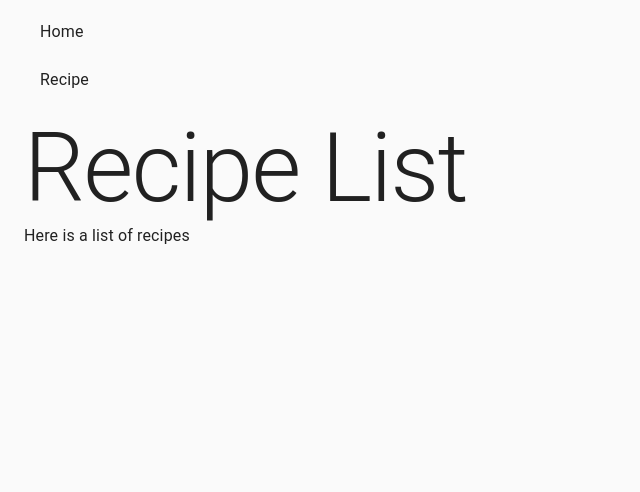
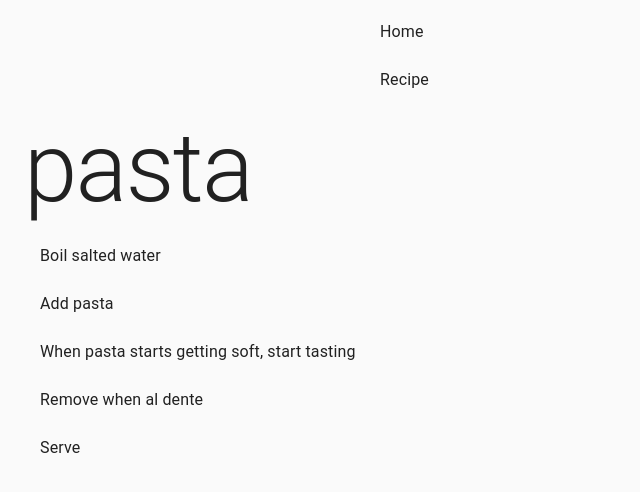
Before and after one commit to samuwen/didactic-octo-giggle, a React (Create React App) app: page /recipe/0 in a window 1280 px wide. Shown: the top 492 px of the page, without its empty margins (0-640 px from the left). Built offline with nearby package versions, Linux system fonts and the light colour scheme.

Commit message:
got recipe detail pages hooked up

```diff
--- a/src/App.tsx
+++ b/src/App.tsx
@@ -5,16 +5,16 @@ import ListItemLink from "./components/ListItemLink";
 
 const App = () => {
   return (
-    <React.Fragment>
-      <Container>
+    <>
+      <Container maxWidth="sm">
         <List component="nav">
           <ListItemLink primary="Home" to="/" />
-          <ListItemLink primary="Recipe" to="/recipe" />
+          <ListItemLink primary="Recipe" to="/recipes" />
         </List>
       </Container>
       <CssBaseline />
       <ReactRouter />
-    </React.Fragment>
+    </>
   );
 };
 
--- a/src/Routes.tsx
+++ b/src/Routes.tsx
@@ -1,14 +1,18 @@
 import React from "react";
-import { Switch, Route } from "react-router-dom";
+import { Switch, Route, useRouteMatch } from "react-router-dom";
 import Home from "./screens/Home";
 import RecipeList from "./screens/RecipeList";
+import RecipeDetail from "./screens/RecipeDetail";
 
 const ReactRouter = () => {
+  const match = useRouteMatch();
+
   return (
     <React.Fragment>
       <Switch>
         <Route exact path="/" component={Home} />
-        <Route path="/recipe" component={RecipeList} />
+        <Route exact path="/recipes" component={RecipeList} />
+        <Route exact path="/recipe/:recipeId" component={RecipeDetail} />
       </Switch>
     </React.Fragment>
   );
--- /dev/null
+++ b/src/assets/staticRecipes.ts
@@ -0,0 +1,33 @@
+const recipes = [
+  {
+    name: "pasta",
+    id: 0,
+    directions: [
+      "Boil salted water",
+      "Add pasta",
+      "When pasta starts getting soft, start tasting",
+      "Remove when al dente",
+      "Serve",
+    ],
+  },
+  {
+    name: "chicken",
+    id: 1,
+    directions: [
+      "Season",
+      "Heat pan on medium-high",
+      "Add oil",
+      "Sear chicken for a minute",
+      "Flip chicken",
+      "Turn heat down to medium low",
+      "Cover pan",
+      "Cook for 10 minutes",
+      "Remove pan from heat",
+      "Leave covered for 10 more minutes",
+      "Check chicken is at least 165f",
+      "Serve",
+    ],
+  },
+];
+
+export default recipes;
--- a/src/components/ListItemLink.tsx
+++ b/src/components/ListItemLink.tsx
@@ -6,7 +6,7 @@ const ListItemLink = (props: ListItemProps) => {
   const { primary, to } = props;
 
   const CustomLink = useMemo(
-    () => React.forwardRef((linkProps) => <Link to={to} {...linkProps} />),
+    () => React.forwardRef((linkProps, _) => <Link to={to} {...linkProps} />),
     [to]
   );
 
--- a/src/screens/Home.tsx
+++ b/src/screens/Home.tsx
@@ -4,9 +4,7 @@ import { Container, Typography } from "@material-ui/core";
 const Home = () => {
   return (
     <Container>
-      <Typography variant="h1" component="h2">
-        Home
-      </Typography>
+      <Typography variant="h1">Home</Typography>
       <Typography variant="body1">Blah blah blah some content</Typography>
     </Container>
   );
--- /dev/null
+++ b/src/screens/RecipeDetail.tsx
@@ -0,0 +1,36 @@
+import React from "react";
+import {
+  Container,
+  List,
+  ListItem,
+  ListItemText,
+  Typography,
+} from "@material-ui/core";
+import recipes from "../assets/staticRecipes";
+
+type RouterProps = {
+  match: any;
+  location: any;
+};
+
+const RecipeDetail = (props: RouterProps) => {
+  const { recipeId } = props.match.params;
+  const recipe = recipes[recipeId];
+
+  return (
+    <Container>
+      <Typography variant="h1">{recipe.name}</Typography>
+      <List>
+        {recipe.directions.map((d: string) => {
+          return (
+            <ListItem>
+              <ListItemText primary={d} />
+            </ListItem>
+          );
+        })}
+      </List>
+    </Container>
+  );
+};
+
+export default RecipeDetail;
--- a/src/screens/RecipeList.tsx
+++ b/src/screens/RecipeList.tsx
@@ -1,13 +1,23 @@
 import React from "react";
-import { Container, Typography } from "@material-ui/core";
+import { Container, List, Typography } from "@material-ui/core";
+import ListItemLink from "../components/ListItemLink";
+import recipes from "../assets/staticRecipes";
 
 const RecipeList = () => {
   return (
     <Container>
-      <Typography variant="h1" component="h2">
-        Recipe List
-      </Typography>
-      <Typography variant="body1">Here is a list of recipes</Typography>
+      <Typography variant="h1">Recipe List</Typography>
+      <List>
+        {recipes.map((r) => {
+          return (
+            <ListItemLink
+              key={r.name}
+              primary={r.name}
+              to={`/recipe/${r.id}`}
+            />
+          );
+        })}
+      </List>
     </Container>
   );
 };
```
Also changed, not shown: 1 other file (tests, documents, lock files or other folders).
